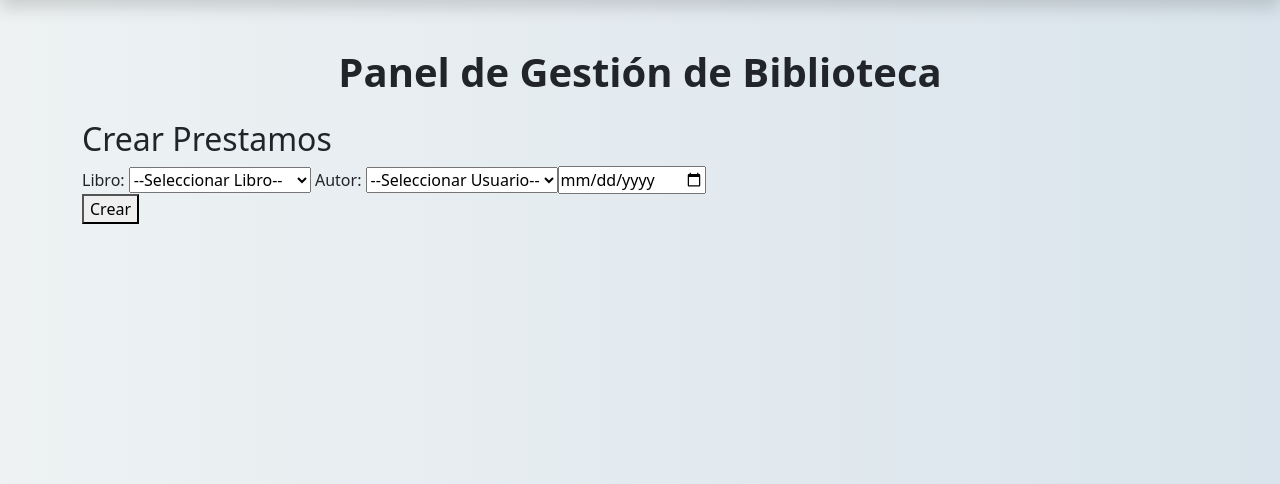
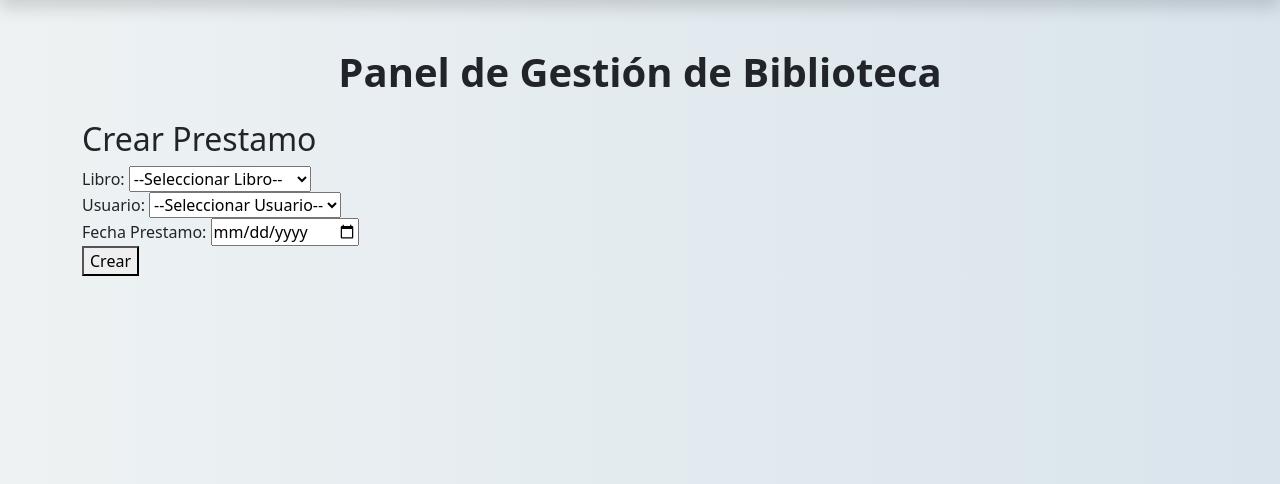
Before and after one commit to Anahi-droid/Biblioteca_Django, a Django app: template gestion/templates/crear_prestamos.html in a window 1280 px wide. Shown: the part 56-540 px from the top of the page. Run offline with Django 5.2, Linux system fonts and the light colour scheme; the template is opened without the code that fills it: values that come from a table or form of the project are taken from there, others are empty; data comes from the database, SQL or seed files in the repository; parts of the project's set-up code (start-up, migrations or seed data) failed here and were passed over.

Commit message:
Update crear_prestamos.html

```diff
--- a/gestion/templates/crear_prestamos.html
+++ b/gestion/templates/crear_prestamos.html
@@ -1,28 +1,31 @@
 {% extends "index.html" %}
-# aun no esta
-{%block contenido%}
-<h2> Crear Prestamos </h2>
+
+<!-- Seccion de autores -->
+{% block contenido %}
+<h2>Crear Prestamo</h2>
 
 <form method="POST">
     {% csrf_token %}
     <label for="id_libro" name="libro">Libro: </label>
-    <select type="text" id="id_libro" name="libro" required> <br/>
+    <select type="text" id="id_libro" name="libro" required><br/>
         <option value="">--Seleccionar Libro--</option>
         {% for libro in libros %}
-            <option value="{{libro.id}}">{{libro.titulo}}</option>
+            <option value="{{ libro.id }}">{{libro.titulo}}</option>
         {% endfor %}
-    </select>
+    </select></br>
 
-    <label for="id_usuario" name="usuario">Autor: </label>
-    <select type="text" id="id_usuario" name="usuario" required> <br/>
+    <label for="id_usuario" name="autor">Usuario: </label>
+    <select type="text" id="id_usuario" name="usuario" required><br/>
         <option value="">--Seleccionar Usuario--</option>
         {% for usuario in usuarios %}
-            <option value="{{usuario.id}}">{{usuario.username}}</option>
+            <option value="{{ usuario.id }}">{{usuario.username}}</option>
         {% endfor %}
+    </select></br>
+    <label for="id_fecha_prestamo" name="fecha_prestamo">Fecha Prestamo: </label>
+    <input type="date" id="id_fecha_prestamo" name="fecha_prestamo" value="{{ fecha }}" required><br/>
 
-    <label for="id_fecha_prestamo" name="fecha_prestamo">Fecha Prestamo: </label>
-    <input type="date" id="id_fecha_prestamo" name="fecha_prestamo" value= "{{ fecha }} "required> <br/>
+    <button type="submit">Crear</button>
 
-    <button type="submit">Crear </button>
 </form>
+
 {% endblock %}
```
